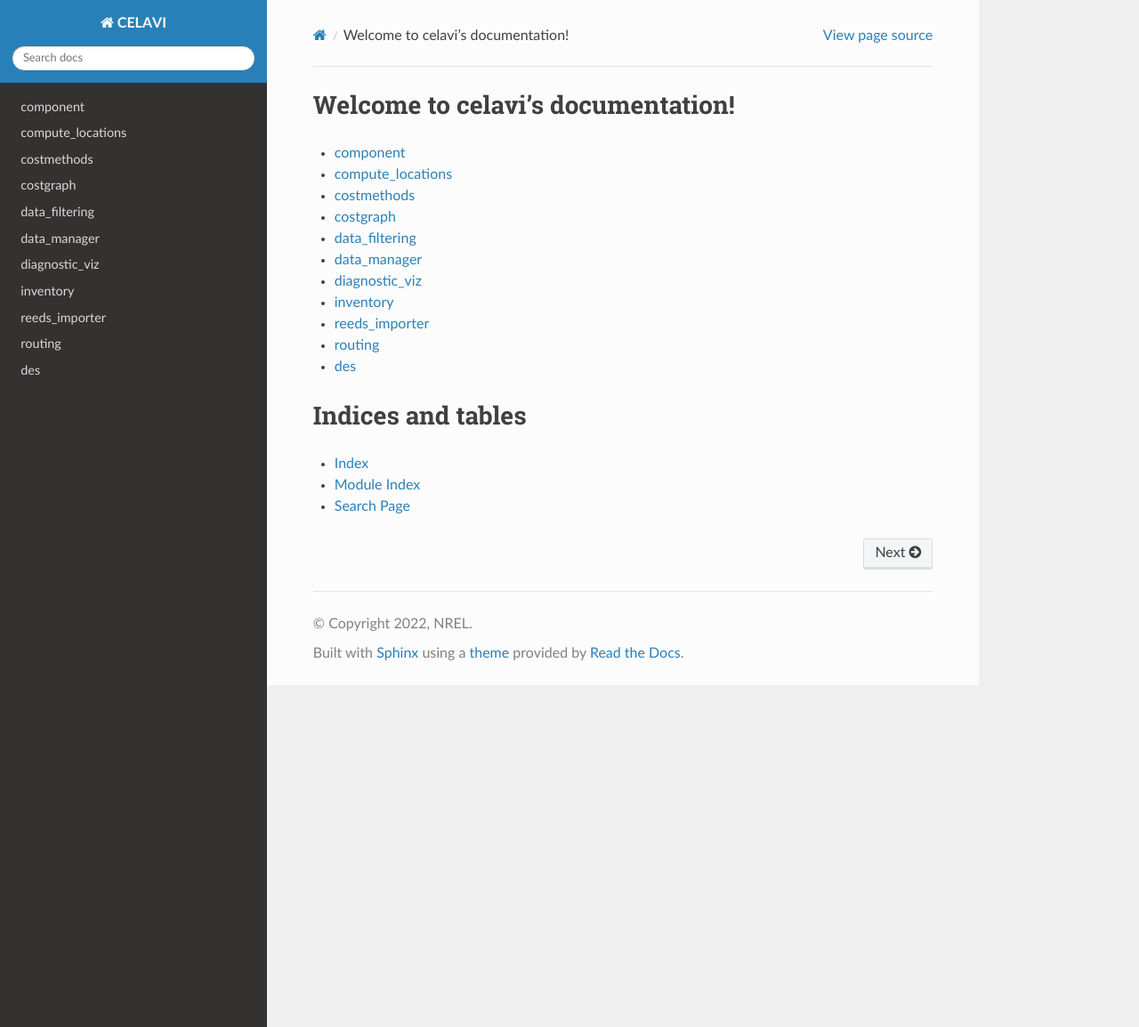
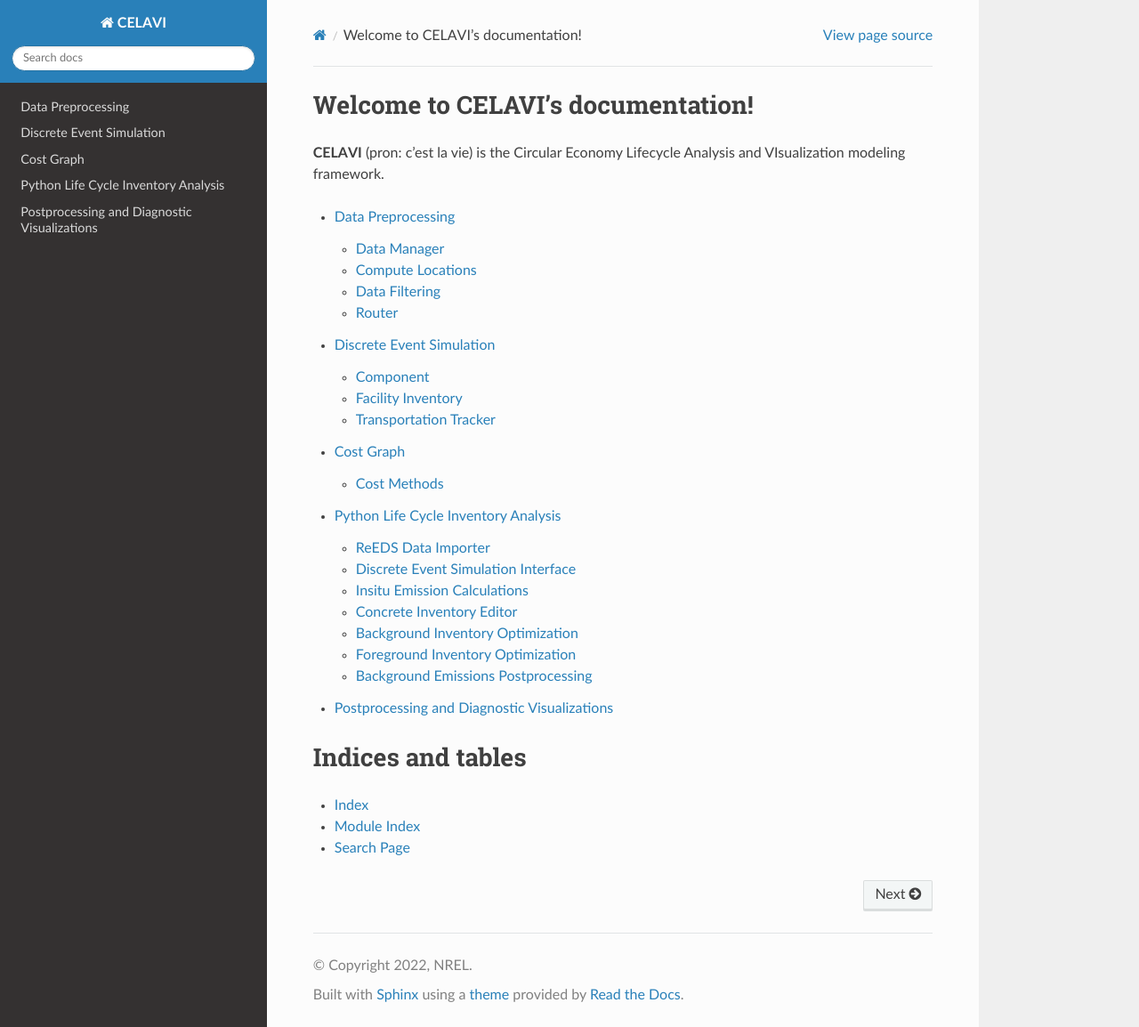
Before and after one commit to NREL/celavi, a Sphinx documentation site: the page built from docs/index.rst, in a window 1280 px wide and 1154 px high. Shown: the whole window at 89% size. Built offline with Sphinx 7.4.7 and the Read the Docs theme 2.0.0, drawn with Linux system fonts in a browser that asks for light colours.

Commit message:
docs cleanup and organization

```diff
--- a/docs/conf.py
+++ b/docs/conf.py
@@ -14,14 +14,16 @@ import os
 import sys
 import sphinx_rtd_theme
 
-sys.path.insert(0, os.path.abspath('..'))
+sys.path.insert(0, os.path.abspath(".."))
+sys.path.insert(0, os.path.abspath("../celavi/"))
+sys.path.insert(0, os.path.abspath("../celavi/pylca_celavi/"))
 
 
 # -- Project information -----------------------------------------------------
 
-project = 'CELAVI'
-copyright = '2022, NREL'
-author = 'NREL'
+project = "CELAVI"
+copyright = "2022, NREL"
+author = "NREL"
 
 
 # -- General configuration ---------------------------------------------------
@@ -30,24 +32,24 @@ author = 'NREL'
 # extensions coming with Sphinx (named 'sphinx.ext.*') or your custom
 # ones.
 extensions = [
-    'sphinx.ext.autodoc',
-    'sphinx.ext.napoleon',
-    'sphinx_rtd_theme'
+    "sphinx.ext.autodoc",
+    "sphinx.ext.napoleon",
+    "sphinx_rtd_theme",
     # 'sphinx.ext.doctest',
     # 'sphinx.ext.todo',
-    # 'sphinx.ext.coverage',
+    "sphinx.ext.coverage",
     # 'sphinx.ext.mathjax',
     # 'sphinx.ext.ifconfig',
     # 'sphinx.ext.viewcode',
     # 'sphinx.ext.githubpages'
 ]
 # Add any paths that contain templates here, relative to this directory.
-templates_path = ['_templates']
+templates_path = ["_templates"]
 
 # List of patterns, relative to source directory, that match files and
 # directories to ignore when looking for source files.
 # This pattern also affects html_static_path and html_extra_path.
-exclude_patterns = ['_build', 'Thumbs.db', '.DS_Store']
+exclude_patterns = ["_build", "Thumbs.db", ".DS_Store"]
 
 
 # -- Options for HTML output -------------------------------------------------
@@ -55,18 +57,19 @@ exclude_patterns = ['_build', 'Thumbs.db', '.DS_Store']
 # The theme to use for HTML and HTML Help pages.  See the documentation for
 # a list of builtin themes.
 #
-html_theme = 'sphinx_rtd_theme'
+html_theme = "sphinx_rtd_theme"
 
 # Add any paths that contain custom static files (such as style sheets) here,
 # relative to this directory. They are copied after the builtin static files,
 # so a file named "default.css" will overwrite the builtin "default.css".
-html_static_path = ['_static']
+html_static_path = ["_static"]
+
 
 def skip(app, what, name, obj, would_skip, options):
-    if name == '__init__':
+    if name == "__init__":
         return False
     return would_skip
 
 
 def setup(app):
-    app.connect('autodoc-skip-member', skip)
+    app.connect("autodoc-skip-member", skip)
--- a/docs/doc_component.rst
+++ /dev/null
@@ -1,5 +0,0 @@
-component
-=========
-
-.. automodule:: celavi.component
-    :members:
--- a/docs/doc_compute_locations.rst
+++ /dev/null
@@ -1,5 +0,0 @@
-compute_locations
-=================
-
-.. automodule:: celavi.compute_locations
-    :members:
--- a/docs/doc_costgraph.rst
+++ b/docs/doc_costgraph.rst
@@ -1,5 +1,15 @@
-costgraph
-=========
+Cost Graph
+==========
+
+The Cost Graph is a directed network-based representation of the supply chain superstructure. It is used to store information about the supply chain such as costs and distances. During simulation, the Cost Graph is queried by the DES to calculate pathway characteristics and determine the preferred end-of-life pathway for technology components.
 
 .. automodule:: celavi.costgraph
     :members:
+
+Cost Methods
+------------
+
+Cost Methods are user-defined functions for calculating process costs.
+
+.. automodule:: celavi.costmethods
+    :members:
--- a/docs/doc_costmethods.rst
+++ /dev/null
@@ -1,5 +0,0 @@
-costmethods
-===========
-
-.. automodule:: celavi.costmethods
-    :members:
--- a/docs/doc_data_filtering.rst
+++ /dev/null
@@ -1,5 +0,0 @@
-data_filtering
-==============
-
-.. automodule:: celavi.data_filtering
-    :members:
--- a/docs/doc_data_manager.rst
+++ /dev/null
@@ -1,5 +0,0 @@
-data_manager
-============
-
-.. automodule:: celavi.data_manager
-    :members:
--- a/docs/doc_des.rst
+++ b/docs/doc_des.rst
@@ -1,5 +1,28 @@
-des
-===
+Discrete Event Simulation
+=========================
 
 .. automodule:: celavi.des
     :members:
+
+
+Component
+---------
+
+A technology component is the basic unit of a CELAVI simulation. A component has one or more constituent materials that are also tracked.
+
+.. automodule:: celavi.component
+    :members:
+
+
+Facility Inventory
+------------------
+
+.. automodule:: celavi.inventory
+    :members:
+
+
+Transportation Tracker
+----------------------
+
+.. automodule:: celavi.transportation_tracker
+    :members:
--- a/docs/doc_diagnostic_viz.rst
+++ b/docs/doc_diagnostic_viz.rst
@@ -1,5 +1,5 @@
-diagnostic_viz
-==============
+Postprocessing and Diagnostic Visualizations
+============================================
 
 .. automodule:: celavi.diagnostic_viz
     :members:
--- a/docs/doc_inventory.rst
+++ /dev/null
@@ -1,5 +0,0 @@
-inventory
-=========
-
-.. automodule:: celavi.inventory
-    :members:
--- /dev/null
+++ b/docs/doc_pylcia.rst
@@ -0,0 +1,72 @@
+Python Life Cycle Inventory Analysis
+====================================
+
+ReEDS Data Importer
+-------------------
+
+.. automodule:: celavi.reeds_importer
+    :members:
+
+Discrete Event Simulation Interface
+-----------------------------------
+
+.. currentmodule:: des_interface
+.. autoclass:: PylcaCelavi
+	:members:
+
+Insitu Emission Calculations
+----------------------------
+
+.. currentmodule:: insitu_emission
+
+
+.. autofunction:: preprocessing
+
+.. autofunction:: solver_optimization
+
+.. autofunction:: runner
+
+.. autofunction:: model_celavi_lci_insitu
+
+
+Concrete Inventory Editor
+-------------------------
+
+.. currentmodule:: concrete_life_cycle_inventory_editor
+
+.. autofunction:: concrete_life_cycle_inventory_updater
+
+
+Background Inventory Optimization
+---------------------------------
+
+.. currentmodule:: pylca_opt_background
+
+.. autofunction:: model_celavi_lci_background
+
+`model_celavi_lci_background` has functions defined within it that are not accessible to the autodoc.
+
+Foreground Inventory Optimization
+---------------------------------
+
+.. currentmodule:: pylca_opt_foreground
+
+.. autofunction:: preprocessing
+
+.. autofunction:: solver_optimization
+
+.. autofunction:: electricity_corrector_before20
+
+.. autofunction:: runner
+
+.. autofunction: model_celavi_lci
+
+
+Background Emissions Postprocessing
+-----------------------------------
+
+.. currentmodule:: pylca_celavi_background_postprocess
+
+.. autofunction:: postprocessing
+
+.. autofunction:: impact_calculations
--- a/docs/doc_reeds_importer.rst
+++ /dev/null
@@ -1,5 +0,0 @@
-reeds_importer
-==============
-
-.. automodule:: celavi.reeds_importer
-    :members:
--- a/docs/doc_routing.rst
+++ /dev/null
@@ -1,5 +0,0 @@
-routing
-=======
-
-.. automodule:: celavi.routing
-    :members:
--- a/docs/index.rst
+++ b/docs/index.rst
@@ -3,21 +3,17 @@
    You can adapt this file completely to your liking, but it should at least
    contain the root `toctree` directive.
 
-Welcome to celavi's documentation!
+Welcome to CELAVI's documentation!
 ==================================
 
+**CELAVI** (pron: c'est la vie) is the Circular Economy Lifecycle Analysis and VIsualization modeling framework.
+
 .. toctree::
-   doc_component
-   doc_compute_locations
-   doc_costmethods
+   doc_preprocessing
+   doc_des
    doc_costgraph
-   doc_data_filtering
-   doc_data_manager
+   doc_pylcia
    doc_diagnostic_viz
-   doc_inventory
-   doc_reeds_importer
-   doc_routing
-   doc_des
 
 
 
```
Also changed, not shown: docs/doc_preprocessing.rst (added, +28 -0 lines).
